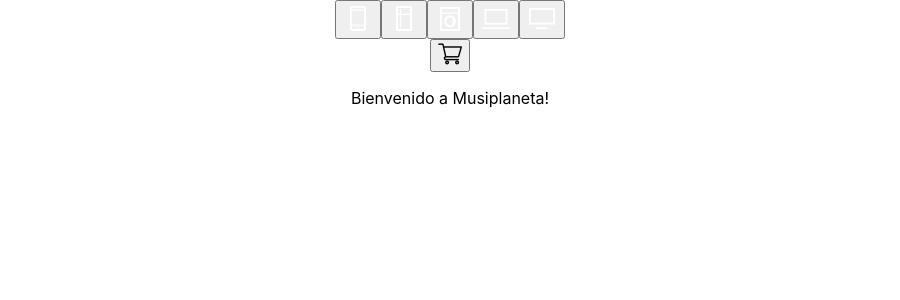
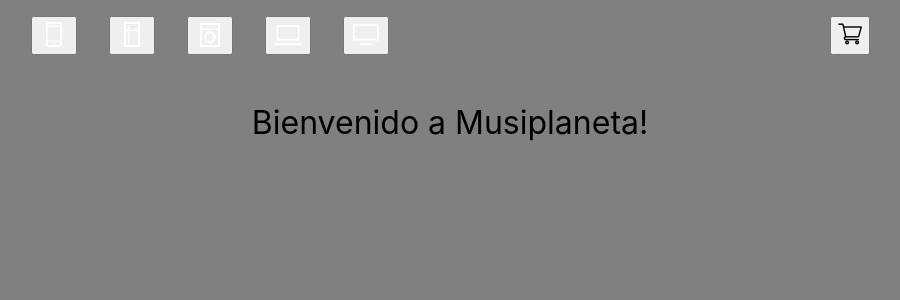
Before and after one commit to KevinStajurski/musiplaneta, a React (Create React App) app: page / in a window 1280 px wide. Shown: the top 300 px of the page, without its empty margins (190-1090 px from the left). Built offline with nearby package versions, Linux system fonts and the light colour scheme.

Commit message:
Estilos agregados

```diff
--- a/src/App.css
+++ b/src/App.css
@@ -1,38 +1,18 @@
-.App {
-  text-align: center;
+.Main {
+  background-color: #808080;
+  height: 100vh;
 }
 
-.App-logo {
-  height: 40vmin;
-  pointer-events: none;
+.Greeting {
+  text-align: center;
+  font-size: 2rem;
 }
 
-@media (prefers-reduced-motion: no-preference) {
-  .App-logo {
-    animation: App-logo-spin infinite 20s linear;
-  }
+.NavBar {
+  display: flex;
+  justify-content: space-around;
 }
 
-.App-header {
-  background-color: #282c34;
-  min-height: 100vh;
-  display: flex;
-  flex-direction: column;
-  align-items: center;
-  justify-content: center;
-  font-size: calc(10px + 2vmin);
-  color: white;
+.Icon {
+  margin: 1rem;
 }
-
-.App-link {
-  color: #61dafb;
-}
-
-@keyframes App-logo-spin {
-  from {
-    transform: rotate(0deg);
-  }
-  to {
-    transform: rotate(360deg);
-  }
-}
--- a/src/App.js
+++ b/src/App.js
@@ -5,9 +5,9 @@
 
 function App() {
   return (
-    <div className="App">
+    <div className='Main'>
       <NavBar/>
-      <ItemListContainer greeting={"Bienvenido a Musiplaneta!"}/>
+      <ItemListContainer className="Container" greeting={"Bienvenido a Musiplaneta!"}/>
     </div>
   )
 }
--- a/src/components/CartWidget.js
+++ b/src/components/CartWidget.js
@@ -1,7 +1,8 @@
+import '../App.css'
 import Cart from '../assets/cart.png'
 const CartWidget = () => {
     return(
-        <button>
+        <button className='Icon'>
             <img src={Cart} alt="carrito"/>
         </button>
     )
--- a/src/components/Categories.js
+++ b/src/components/Categories.js
@@ -1,3 +1,4 @@
+import '../App.css'
 import Celulares from '../assets/celulares.webp'
 import Heladeras from '../assets/heladeras.webp'
 import Lavarropas from '../assets/lavarropas.webp'
@@ -6,19 +7,19 @@
 const Categories = () => {
     return(
         <div>
-            <button>
+            <button className='Icon'>
                 <img src={Celulares} alt="celulares"/>
             </button>
-            <button>
+            <button className='Icon'>
                 <img src={Heladeras} alt="heladeras"/>
             </button>
-            <button>
+            <button className='Icon'>
                 <img src={Lavarropas} alt="lavarropas"/>
             </button>
-            <button>
+            <button className='Icon'>
                 <img src={Notebooks} alt="notebooks"/>
             </button>
-            <button>
+            <button className='Icon'>
                 <img src={TV} alt="televisores"/>
             </button>
         </div>
--- a/src/components/ItemListContainer.js
+++ b/src/components/ItemListContainer.js
@@ -1,7 +1,8 @@
+import '../App.css'
 const ItemListContainer = ({greeting}) => {
     return(
         <div>
-            <p>{greeting}</p>
+            <p className='Greeting'>{greeting}</p>
         </div>
     )
 }
--- a/src/components/NavBar.js
+++ b/src/components/NavBar.js
@@ -1,12 +1,12 @@
+import '../App.css'
 import Categories from './Categories'
 import CartWidget from './CartWidget'
 const NavBar = () => {
     return(
-        <><div>
+        <div className='NavBar'>
             <Categories/>
-        </div><div>
-                <CartWidget />
-            </div></>
+            <CartWidget/>
+        </div>
     )
 }
 
```
